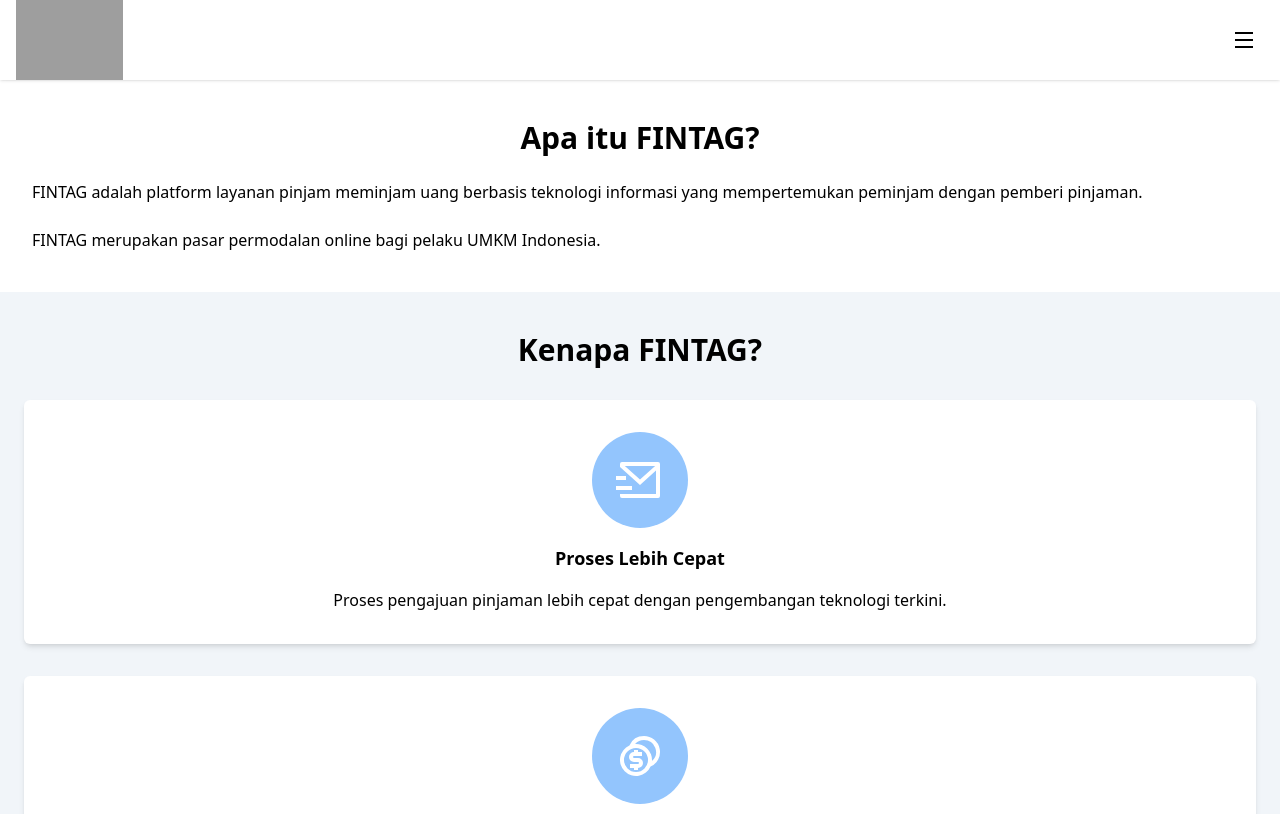
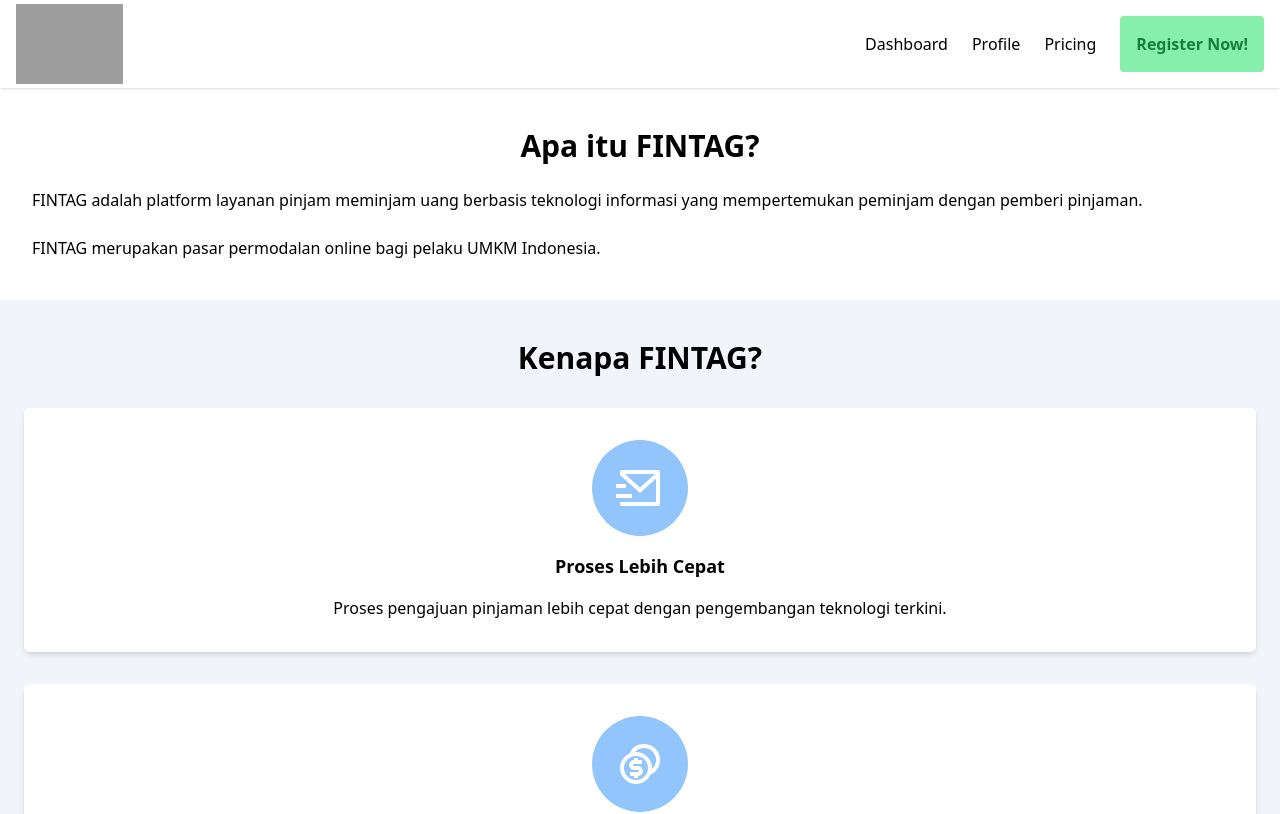
Before and after one commit to LittleQuartZ/landing-page, a React (Vite) app: page / in a window 1280 px wide. Shown: the top 814 px of the page. Built offline with nearby package versions, Linux system fonts and the light colour scheme; grey boxes are pictures that could not be loaded.

Commit message:
navbar responsive

```diff
--- a/src/components/Navbar/Link.tsx
+++ b/src/components/Navbar/Link.tsx
@@ -9,7 +9,7 @@
   return (
     <a
       href={nav.link}
-      className="first:border-t-2 hover:font-bold outline-none focus:font-bold focus:underline transition-all hover:underline hover:scale-105 active:scale-90 py-4 w-full text-center border-b-2 border-gray-100"
+      className="md:border-0 md:mr-6 md:first:border-0 first:border-t-2 hover:font-bold outline-none focus:font-bold focus:underline transition-all hover:underline hover:scale-105 active:scale-90 py-4 w-full text-center border-b-2 border-gray-100"
     >
       {nav.text}
     </a>
--- a/src/components/Navbar/index.tsx
+++ b/src/components/Navbar/index.tsx
@@ -13,10 +13,13 @@
 
   return (
     <nav
-      className={`shadow bg-white grid grid-cols-2 items-center z-20 sticky top-0`}
+      className={`shadow bg-white grid grid-cols-2 items-center z-20 sticky top-0 md:container md:mx-auto`}
     >
       <Heading title={title} />
-      <button className="ml-auto p-6" onClick={() => setOpened(!opened)}>
+      <button
+        className="ml-auto p-6 md:hidden"
+        onClick={() => setOpened(!opened)}
+      >
         {opened ? (
           <RiCloseLine className="text-2xl" />
         ) : (
@@ -24,16 +27,18 @@
         )}
       </button>
 
-      {opened && (
-        <section className="flex flex-col col-span-2 justify-center absolute top-full items-center shadow-md w-full z-10 bg-white">
+      <section
+        className={`md:!inline md:static md:w-max md:ml-auto md:mr-4 flex flex-col justify-center absolute top-full items-center md:shadow-none shadow-md w-full z-10 bg-white ${
+          !opened && "!hidden"
+        }`}
+      >
         {navigations.map((nav) => (
           <Link key={nav.id} nav={nav} />
         ))}
-          <button className="hover:shadow-lg active:scale-95 font-bold text-green-700 transition-all py-4 w-[95%] text-center bg-green-300 my-4 rounded">
+        <button className="hover:shadow-lg active:scale-95 font-bold text-green-700 transition-all md:px-4 py-4 w-[95%] md:w-max text-center bg-green-300 my-4 rounded">
           Register Now!
         </button>
       </section>
-      )}
     </nav>
   );
 };
```
Lines whose indentation alone changed are shown as unchanged.
